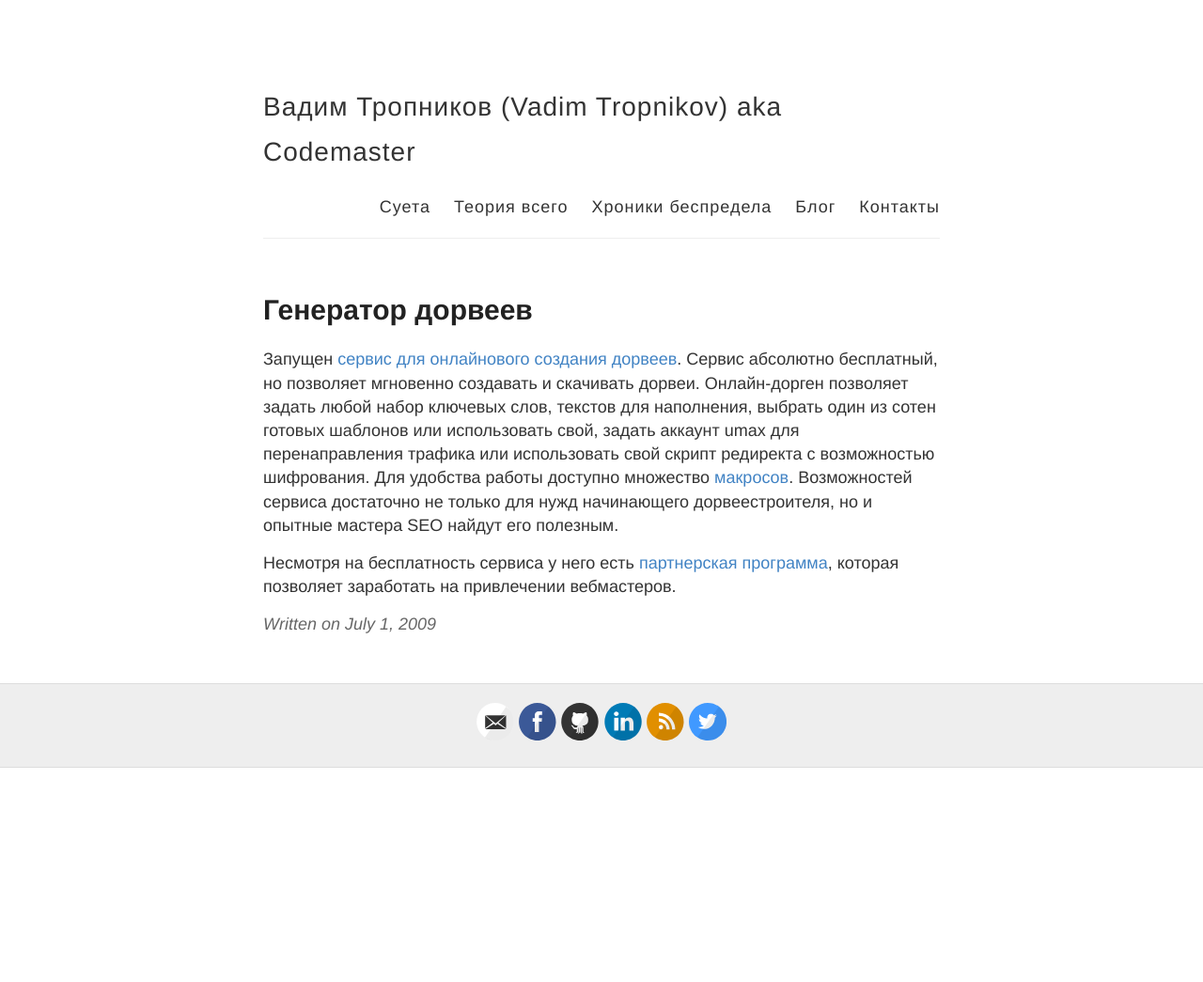
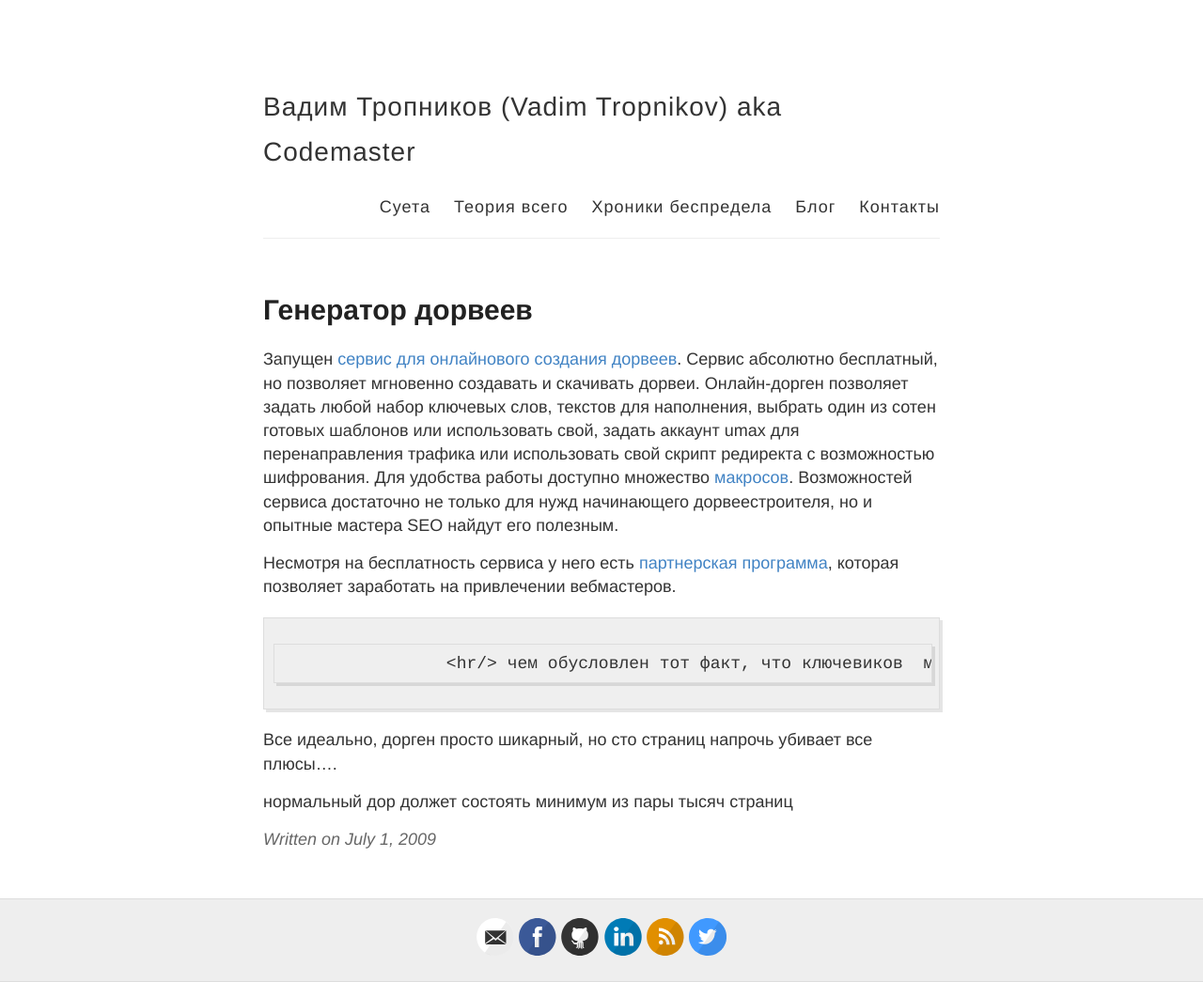
Before and after one commit to decrafts/r, a Jekyll site: the page built from _posts/ktulhu/2009-07-01-generator-dorveev.md, in a window 1280 px wide. Shown: the whole page at 94% size. Built offline with Jekyll 4.4.1, drawn with Linux system fonts in a browser that asks for light colours; comment, search, counter and statistics services are not loaded; before the commit the page ends 900 px from its top, so only the background shows below that.

Commit message:
comments

```diff
--- a/_posts/ktulhu/2009-07-01-generator-dorveev.md
+++ b/_posts/ktulhu/2009-07-01-generator-dorveev.md
@@ -12,3 +12,10 @@ categories: [ktulhu]
 <span id="more-124"></span>
 
 Несмотря на бесплатность сервиса у него есть <a href="http://www.onlinedorgen.ru/affiliate.php">партнерская программа</a>, которая позволяет заработать на привлечении вебмастеров.
+
+			<hr/>
+чем обусловлен тот факт, что ключевиков  можно добавлять не больше 100?
+
+Все идеально, дорген просто шикарный, но сто страниц напрочь убивает все плюсы&#8230;.
+
+нормальный дор должет состоять минимум из пары тысяч страниц
```
Also changed, not shown: _posts/ktulhu/2009-01-04-obzor-partnerskoj-programmy-clickbank.md (+2 -0 lines), _posts/ktulhu/2009-07-07-zaderzhka-vyplat-google-adsense-cherez-rapidu.md (+3 -0 lines), _posts/ktulhu/2009-12-12-omskie-ceny.md (+17 -0 lines), _posts/ktulhu/2011-03-08-rabota-s-trim-u-ssd-diska-v-ubuntu.md (+3 -0 lines).
